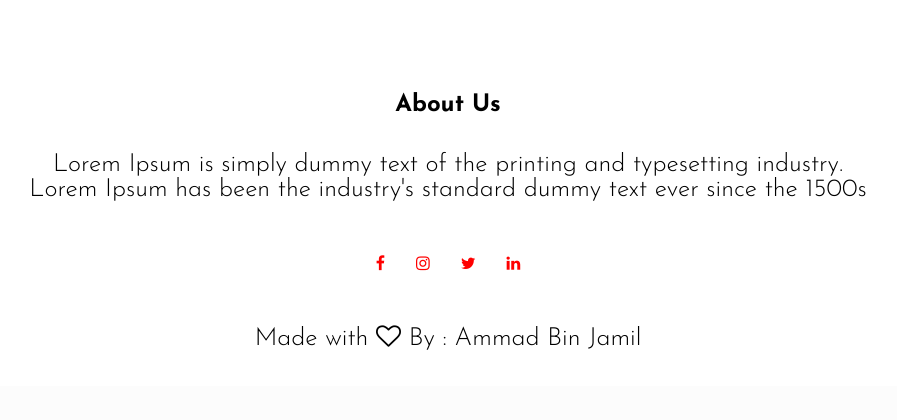
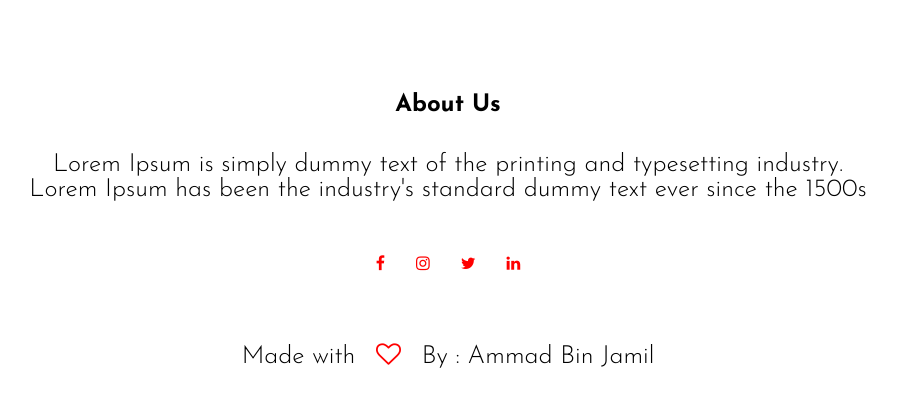
Before and after one commit to AmmadJamil97/Resident-Evil, a Flask app: page / in a window 1280 px wide. Shown: the part 4276-4696 px from the top of the page, without its empty margins (192-1089 px from the left). Before the commit the page ends 4626 px from the top, so only its background shows below. Run offline with Flask 2, Linux system fonts and the light colour scheme.

Commit message:
Sat, Nov 19, 2022, 12:56 AM +00:00

```diff
--- a/static/styles3.css
+++ b/static/styles3.css
@@ -427,3 +427,5 @@
     margin: 0 13px;
     padding: 18px 0;
 }
+
+.icons .fa
--- a/templates/test4.html
+++ b/templates/test4.html
@@ -214,8 +214,10 @@
         <i class="fa fa-instagram"></i>
         <i class="fa fa-twitter"></i>
         <i class="fa fa-linkedin"></i>
+
+        <p>Made with <i class="fa fa-heart-o"></i> By : Ammad Bin Jamil</p>
+
     </div>
-    <p>Made with <i class="fa fa-heart-o"></i> By : Ammad Bin Jamil</p>
 </section>
 
 
```
